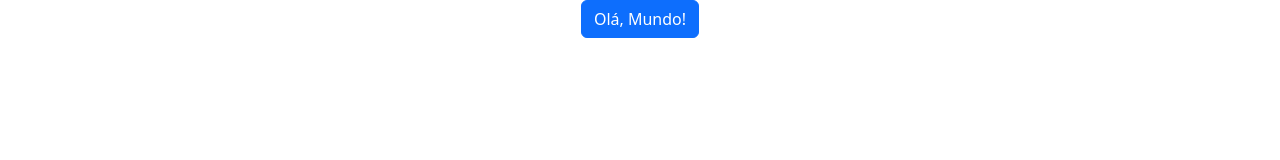
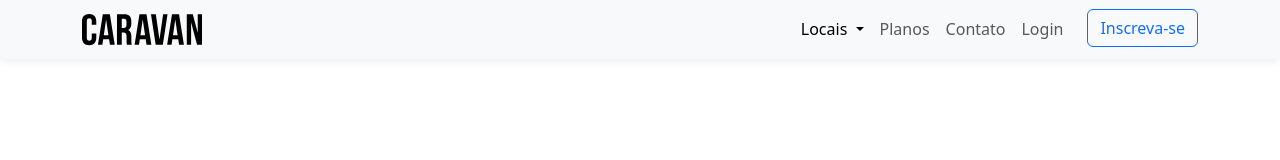
Before and after one commit to guioliveirx/caravan-bootstrap, a plain HTML site: page index.html in a window 1280 px wide. Shown: the top 160 px of the page. Drawn offline with Linux system fonts and the light colour scheme.

Commit message:
feat: create header navbar

```diff
--- a/assets/css/style.css
+++ b/assets/css/style.css
@@ -0,0 +1,9 @@
+body{
+    height: 3000px;
+    padding-top: 75px;
+}
+
+.box-shadow{
+    box-shadow: 0 2px 4px 0 rgba(0,0,0,0.01),
+                0 4px 8px 0 rgba(0,0,0,0.05);
+}
--- a/index.html
+++ b/index.html
@@ -8,10 +8,62 @@
     <link rel="stylesheet" href="assets/css/style.css">
 </head>
 <body>
+    <header>
+        <nav class="navbar navbar-expand-md fixed-top box-shadow bg-body-tertiary">
+            <div class="container-lg">
+                <a href="index.html" target="_self" rel="noopener noreferrer" class="navbar-brand">
+                    <img src="assets/icons/caravan.svg" alt="Logo Caravan">
+                </a>
+                <button class="navbar-toggler" data-bs-toggle="collapse" data-bs-target="#navbar-content" type="button" aria-controls="navbar-content" aria-expanded="false" aria-label="Menu suspenso">
+                    <span class="navbar-toggler-icon"></span>
+                </button>
+                <div id="navbar-content" class="collapse navbar-collapse">
+                    <ul class="navbar-nav ms-auto">
+                        <li class="nav-item dropdown">
+                            <!-- Gatilho que ativará um "display=block" e "data-bs-popper=static" no menu suspenso-->
+                            <a class="nav-link dropdown-toggle active" href="#" target="_self" rel="noopener noreferrer" data-bs-toggle="dropdown" role="button" aria-current="page">
+                                Locais
+                            </a>
+                            <!-- Menu suspenso que ficará com "display=none" até que o gatilho seja ativado. -->
+                            <ul class="dropdown-menu">
+                                <!-- Itens que serão exibidos no meu dropdown. ".dropdown-item" adiciona as propriedades dos itens. -->
+                                <li><a href="#" class="dropdown-item">California</a></li>
+                                <li><a href="#" class="dropdown-item">Paris</a></li>
+                                <li><a href="#" class="dropdown-item">Noruega</a></li>
+                            </ul>
+                        </li>
+                        <li class="nav-item">
+                            <a class="nav-link" href="planos.html" target="_self" rel="noopener noreferrer" aria-current="page">
+                                Planos
+                            </a>
+                        </li>
+                        <li class="nav-item">
+                            <a class="nav-link" href="contato.html" target="_self" rel="noopener noreferrer" aria-current="page">
+                                Contato
+                            </a>
+                        </li>
+                        <li class="nav-item">
+                            <a class="nav-link" href="#" target="_self" rel="noopener noreferrer" aria-current="page">
+                                Login
+                            </a>
+                        </li>
+                        <li class="nav-item">
+                            <a class="btn btn-outline-primary ms-md-3" href="inscrever.html" target="_self" rel="noopener noreferrer" aria-current="page">
+                                Inscreva-se
+                            </a>
+                        </li>
+                    </ul>
+                </div>
+            </div>
+        </nav>
+    </header>
+    <main>
+        <!-- HERO SECTION -->
+        <section>
 
-    <div class="container-fluid text-center">
-        <h1 class="btn btn-primary">Olá, Mundo!</h1>
-    </div>
+        </section>
+        <!-- END HERO SECTION -->
+    </main>
 
     <script src="assets/js/bootstrap.bundle.js"></script>
     <script src="assets/js/script.js"></script>
```
